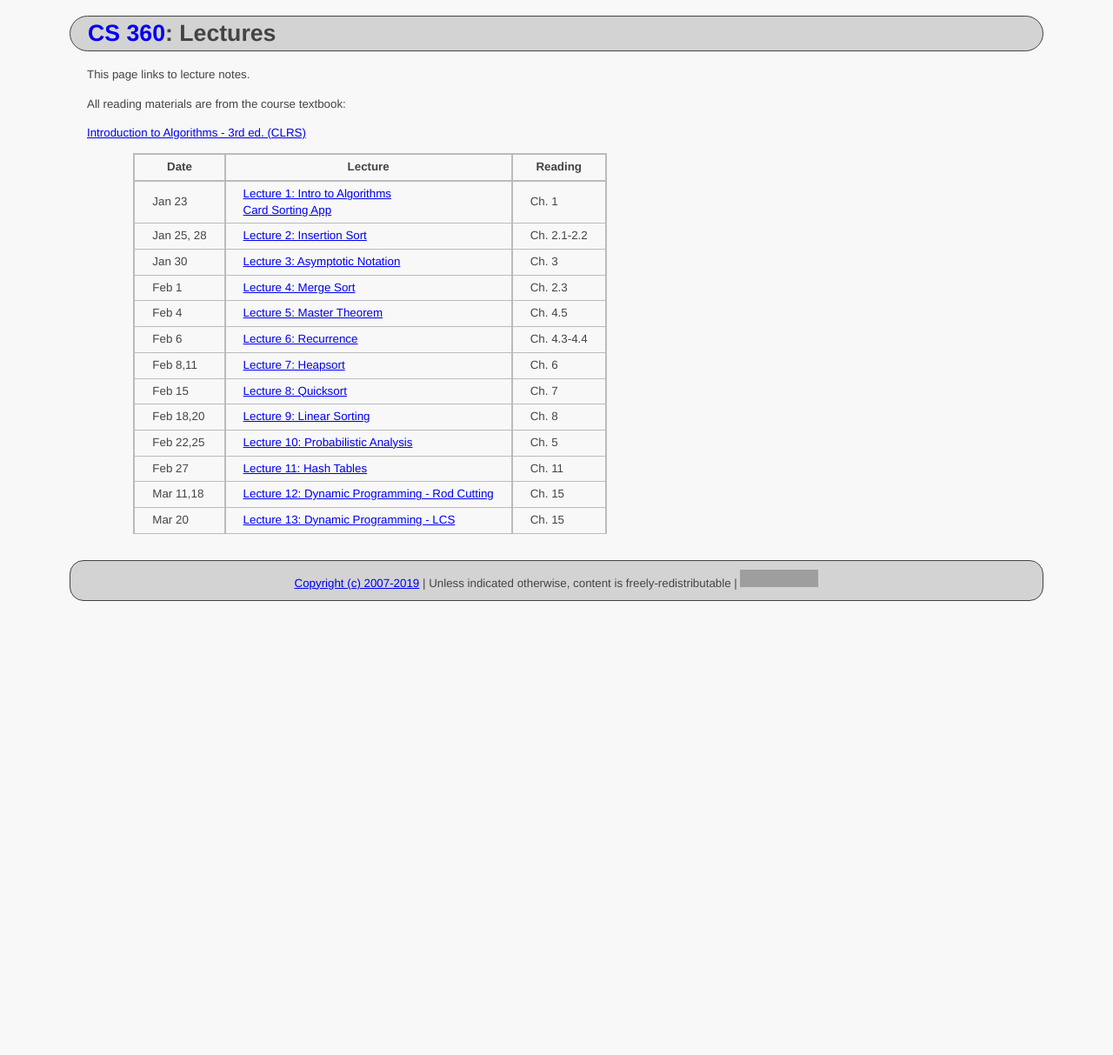
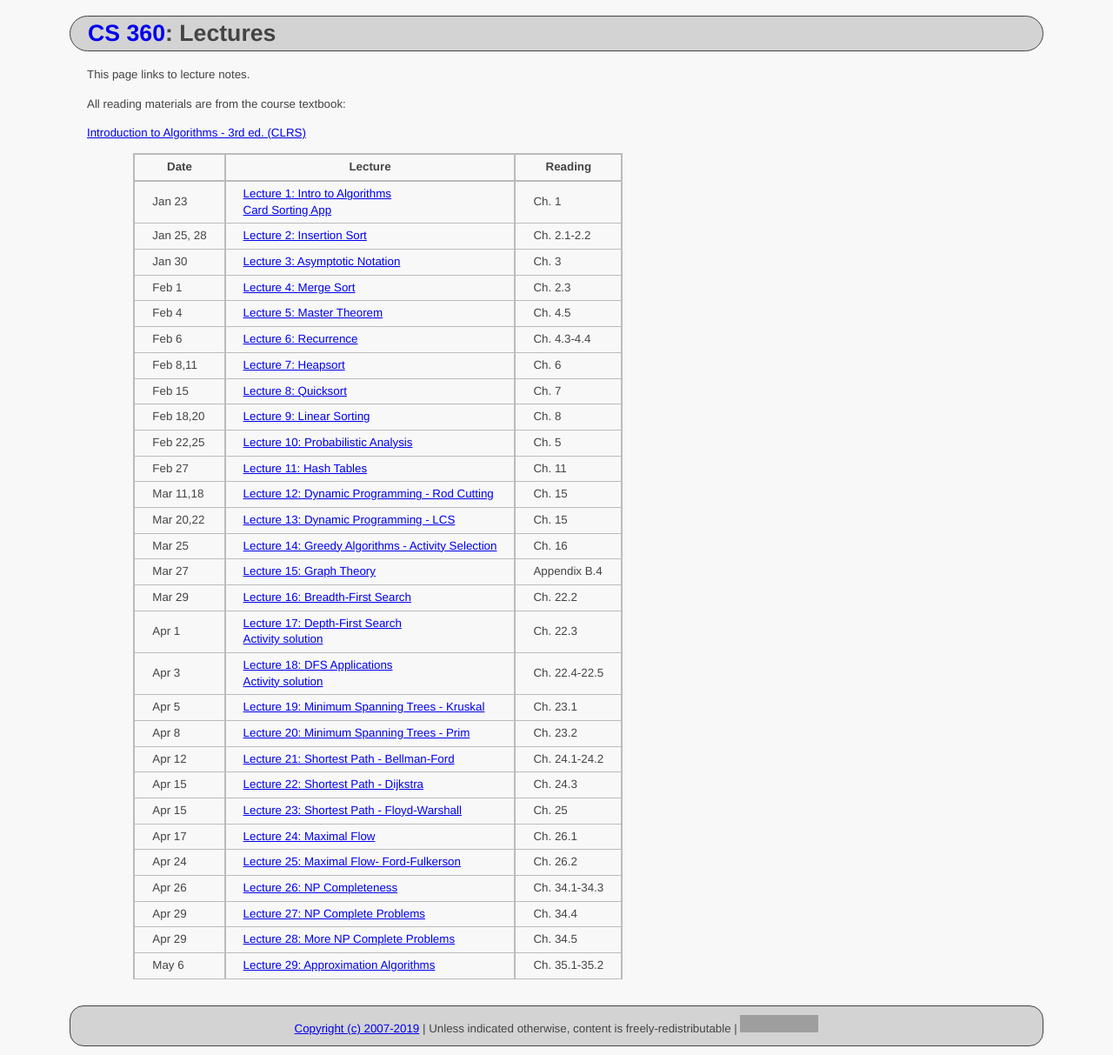
Before and after one commit to ycpcs/cs360-spring2019, a Jekyll site: the page built from lectures/index.md, in a window 1280 px wide. Shown: the whole page at 87% size. Built offline with Jekyll 4.4.1, drawn with Linux system fonts in a browser that asks for light colours; before the commit the page ends 900 px from its top, so only the background shows below that; grey boxes are pictures that could not be loaded.

Commit message:
add lectures
add lectures

```diff
--- a/lectures/index.md
+++ b/lectures/index.md
@@ -23,25 +23,20 @@ All reading materials are from the course textbook:
 > Feb 22,25 | [Lecture 10: Probabilistic Analysis](../lectures/lecture10.html) | Ch. 5 |
 > Feb 27    | [Lecture 11: Hash Tables](../lectures/lecture11.html) | Ch. 11 |
 > Mar 11,18 | [Lecture 12: Dynamic Programming - Rod Cutting](../lectures/lecture12.html) | Ch. 15 |
-> Mar 20    | [Lecture 13: Dynamic Programming - LCS](../lectures/lecture13.html) | Ch. 15 |
-
-<!--
-> Mar 5,12  | [Lecture 12: Dynamic Programming - Rod Cutting](../lectures/lecture12.html) | Ch. 15 |
-> Mar 14    | [Lecture 13: Dynamic Programming - LCS](../lectures/lecture13.html) | Ch. 15 |
-> Mar 16    | [Lecture 14: Greedy Algorithms - Activity Selection](../lectures/lecture14.html) | Ch. 16 |
-> Mar 19    | [Lecture 15: Graph Theory](../lectures/lecture15.html) | Appendix B.4 |
-> Mar 21    | [Lecture 16: Breadth-First Search](../lectures/lecture16.html) | Ch. 22.2 |
-> Mar 23    | [Lecture 17: Depth-First Search](../lectures/lecture17.html) <br /> [Activity solution](../handouts/lecture17-dfsact-sol.pdf) | Ch. 22.3 |
-> Mar 26    | [Lecture 18: DFS Applications](../lectures/lecture18.html) <br /> [Activity solution](../handouts/lecture18-sccex-sol.pdf) | Ch. 22.4-22.5 |
-> Mar 28    | [Lecture 19: Minimum Spanning Trees - Kruskal](../lectures/lecture19.html) | Ch. 23.1 |
-> Apr 9     | [Lecture 20: Minimum Spanning Trees - Prim](../lectures/lecture20.html) | Ch. 23.2 |
-> Apr 11    | [Lecture 21: Shortest Path - Bellman-Ford](../lectures/lecture21.html) | Ch. 24.1-24.2 |
-> Apr 13    | [Lecture 22: Shortest Path - Dijkstra](../lectures/lecture22.html) | Ch. 24.3 |
-> Apr 13    | [Lecture 23: Shortest Path - Floyd-Warshall](../lectures/lecture23.html) | Ch. 25 |
-> Apr 16    | [Lecture 24: Maximal Flow](../lectures/lecture24.html) | Ch. 26.1 |
-> Apr 18    | [Lecture 25: Maximal Flow- Ford-Fulkerson](../lectures/lecture25.html) | Ch. 26.2 |
-> Apr 20    | [Lecture 26: NP Completeness](../lectures/lecture26.html) | Ch. 34.1-34.3 |
-> Apr 23    | [Lecture 27: NP Complete Problems](../lectures/lecture27.html) | Ch. 34.4 |
-> Apr 23    | [Lecture 28: More NP Complete Problems](../lectures/lecture28.html) | Ch. 34.5 |
-> Apr 30    | [Lecture 29: Approximation Algorithms](../lectures/lecture29.html) | Ch. 35.1-35.2 |
--->
+> Mar 20,22 | [Lecture 13: Dynamic Programming - LCS](../lectures/lecture13.html) | Ch. 15 |
+> Mar 25    | [Lecture 14: Greedy Algorithms - Activity Selection](../lectures/lecture14.html) | Ch. 16 |
+> Mar 27    | [Lecture 15: Graph Theory](../lectures/lecture15.html) | Appendix B.4 |
+> Mar 29    | [Lecture 16: Breadth-First Search](../lectures/lecture16.html) | Ch. 22.2 |
+> Apr 1     | [Lecture 17: Depth-First Search](../lectures/lecture17.html) <br /> [Activity solution](../handouts/lecture17-dfsact-sol.pdf) | Ch. 22.3 |
+> Apr 3     | [Lecture 18: DFS Applications](../lectures/lecture18.html) <br /> [Activity solution](../handouts/lecture18-sccex-sol.pdf) | Ch. 22.4-22.5 |
+> Apr 5     | [Lecture 19: Minimum Spanning Trees - Kruskal](../lectures/lecture19.html) | Ch. 23.1 |
+> Apr 8     | [Lecture 20: Minimum Spanning Trees - Prim](../lectures/lecture20.html) | Ch. 23.2 |
+> Apr 12    | [Lecture 21: Shortest Path - Bellman-Ford](../lectures/lecture21.html) | Ch. 24.1-24.2 |
+> Apr 15    | [Lecture 22: Shortest Path - Dijkstra](../lectures/lecture22.html) | Ch. 24.3 |
+> Apr 15    | [Lecture 23: Shortest Path - Floyd-Warshall](../lectures/lecture23.html) | Ch. 25 |
+> Apr 17    | [Lecture 24: Maximal Flow](../lectures/lecture24.html) | Ch. 26.1 |
+> Apr 24    | [Lecture 25: Maximal Flow- Ford-Fulkerson](../lectures/lecture25.html) | Ch. 26.2 |
+> Apr 26    | [Lecture 26: NP Completeness](../lectures/lecture26.html) | Ch. 34.1-34.3 |
+> Apr 29    | [Lecture 27: NP Complete Problems](../lectures/lecture27.html) | Ch. 34.4 |
+> Apr 29    | [Lecture 28: More NP Complete Problems](../lectures/lecture28.html) | Ch. 34.5 |
+> May 6     | [Lecture 29: Approximation Algorithms](../lectures/lecture29.html) | Ch. 35.1-35.2 |
```
